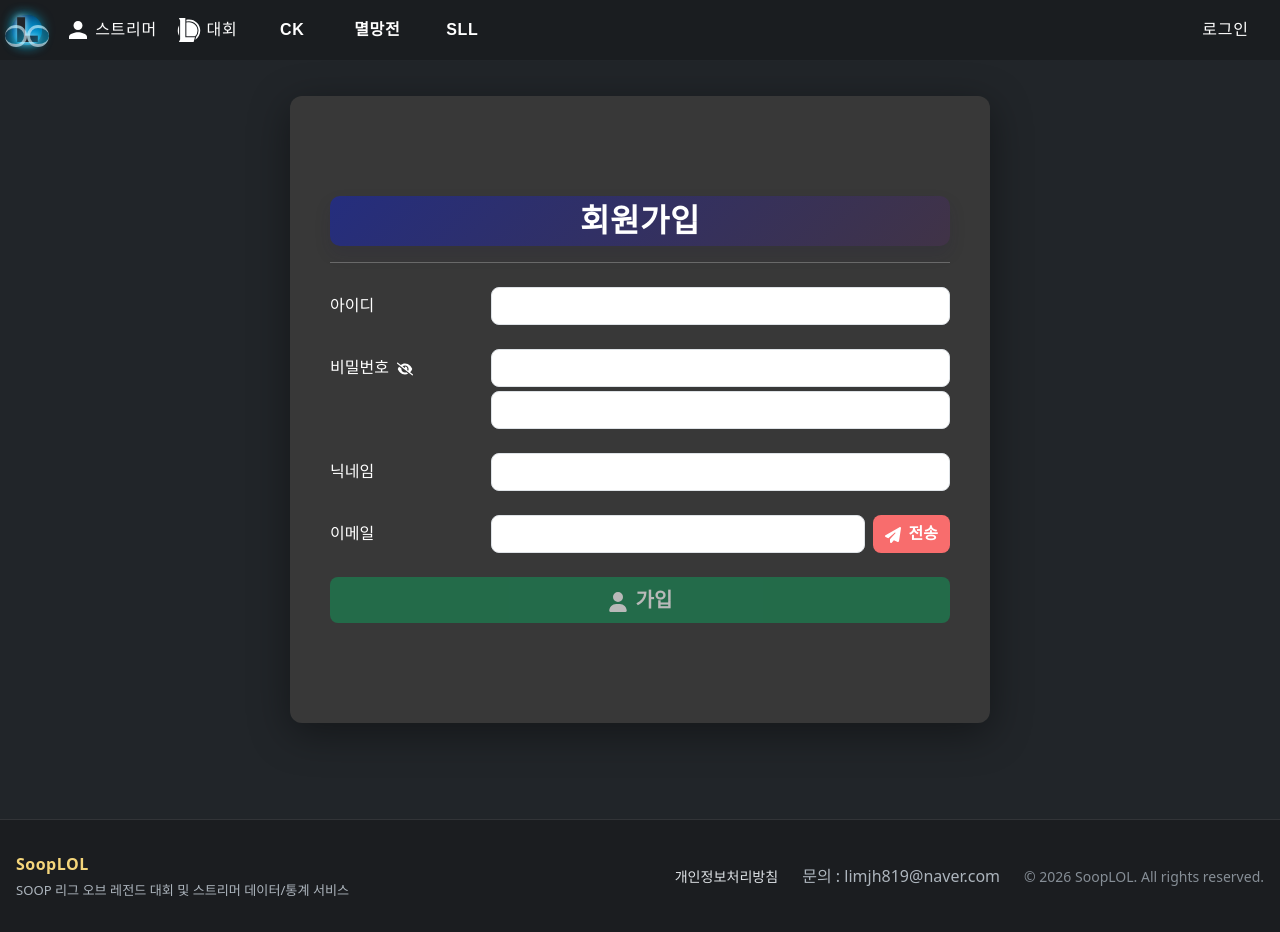
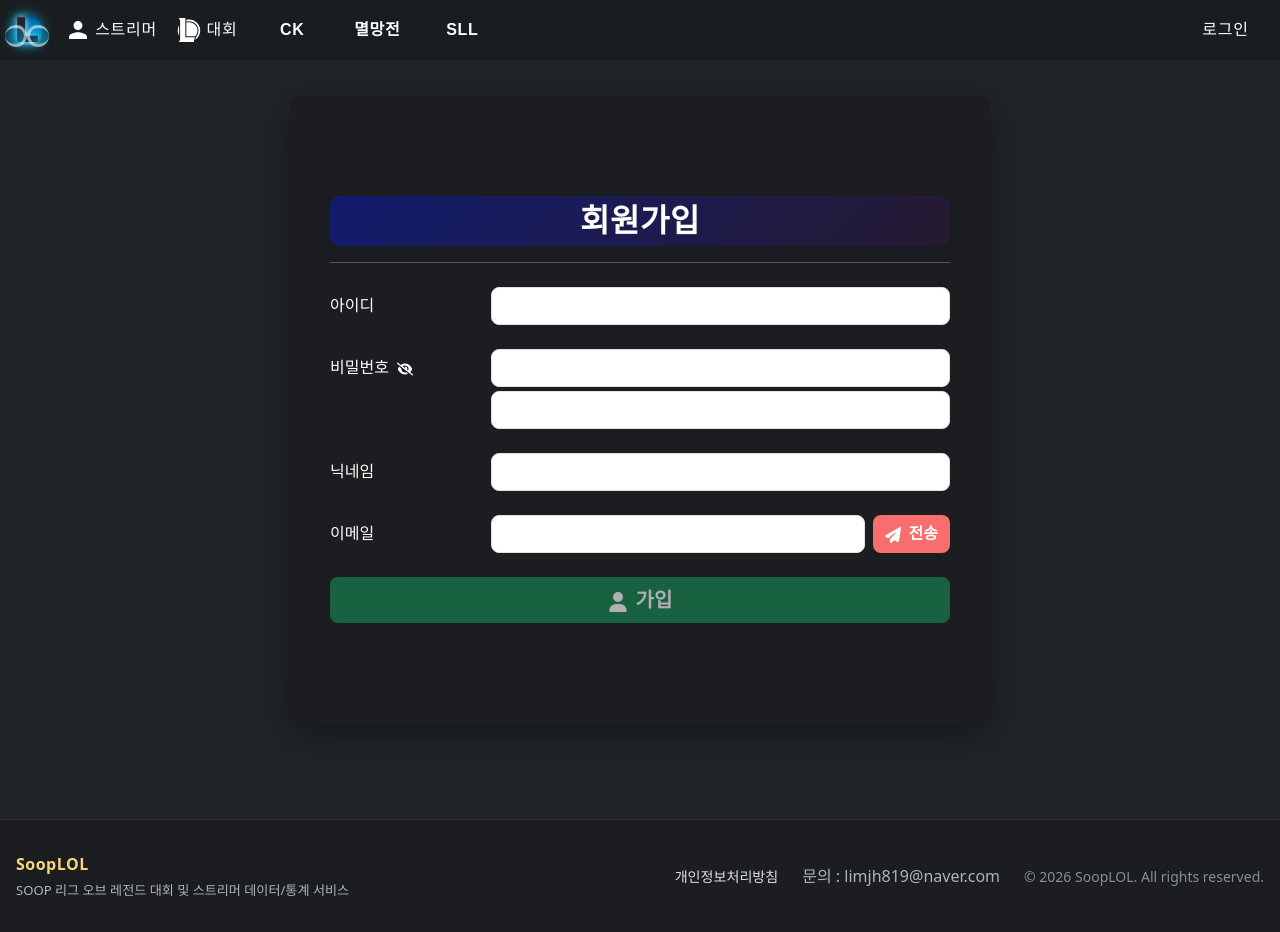
Before and after one commit to jaeyeah/LOLINFO-FE, a React (Vite) app in the folder lolinfo/: page /member/join in a window 1280 px wide. Built offline with nearby package versions, Linux system fonts and the light colour scheme; no server answers.

Commit message:
로그인창 BG 색상 변경

```diff
--- a/lolinfo/src/components/member/Member.css
+++ b/lolinfo/src/components/member/Member.css
@@ -54,7 +54,7 @@
 /* 로그인 */
 
 .login-form {
-  background: rgb(56, 56, 56);
+  background: rgba(26, 28, 31, 0.8);
   border-radius: 12px;
   padding-top: 100px;
   padding-bottom: 100px;
```
